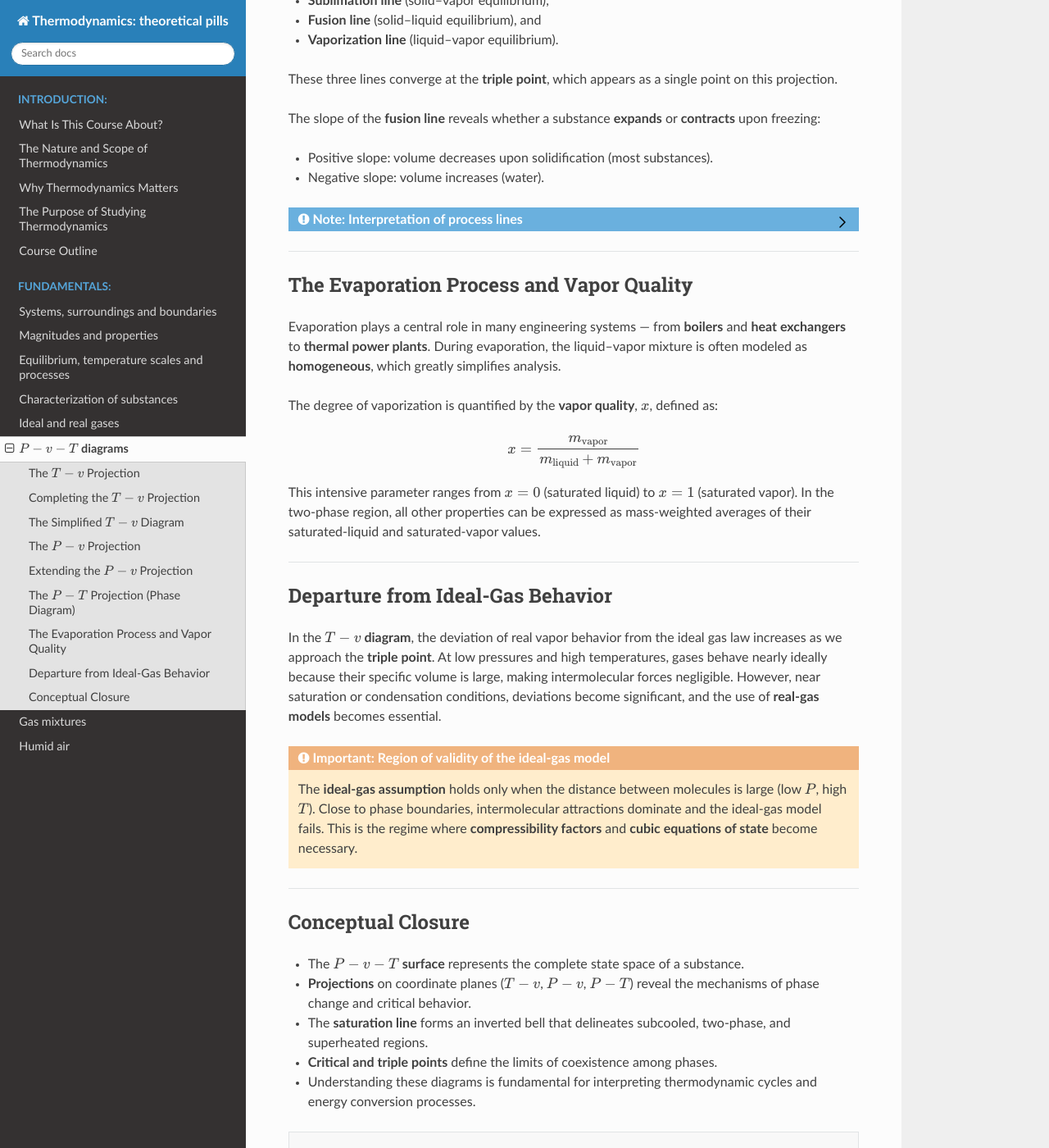
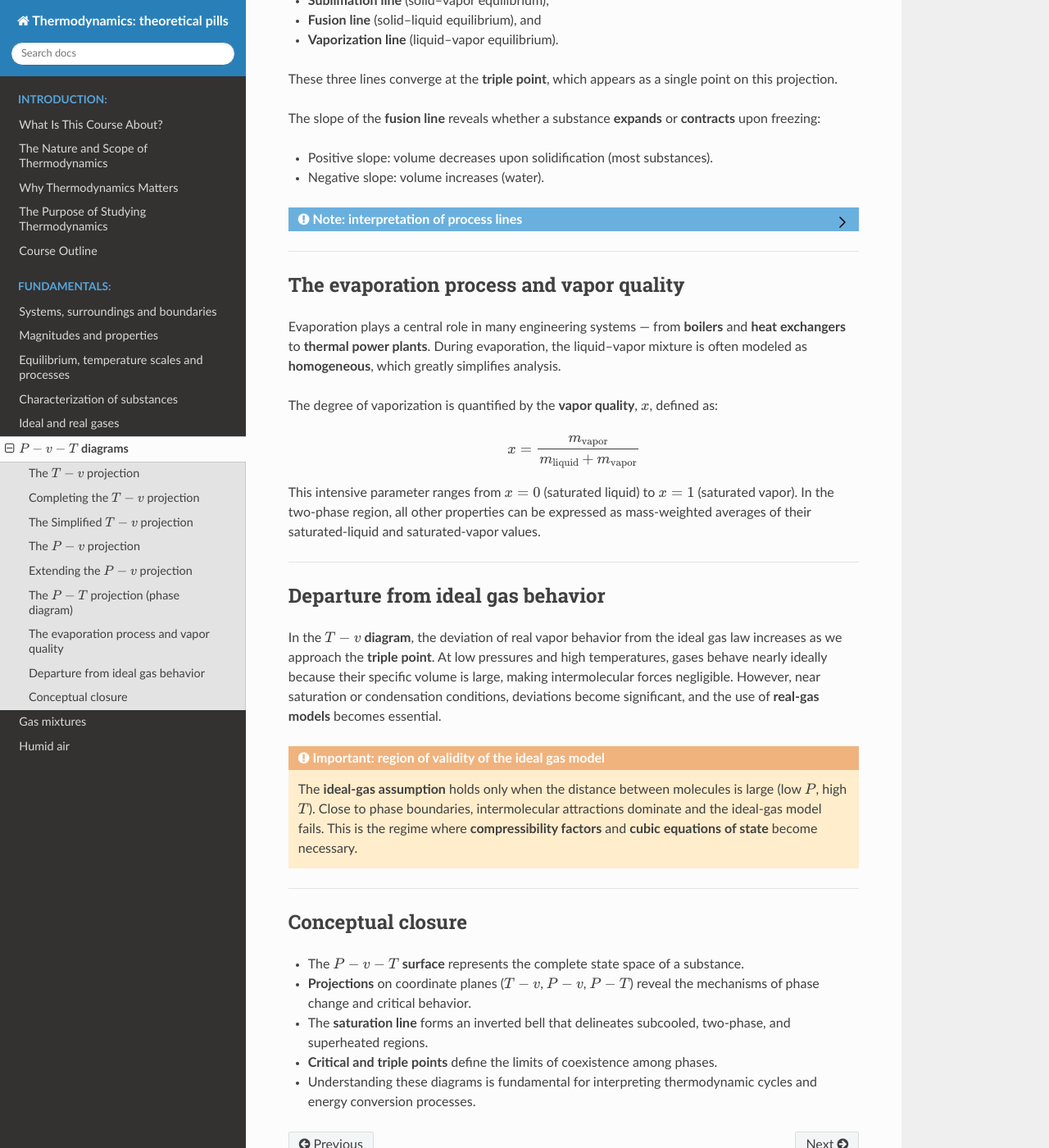
Before and after one commit to azarketa/Thermodynamics-theoretical-pills, a Sphinx documentation site: the page built from source/P-v-T_diagrams.md, in a window 1280 px wide and 1400 px high, scrolled down 3323 px. Shown: the whole window at 82% size. Built offline with Sphinx 7.4.7 and the Read the Docs theme 3.1.0, drawn with Linux system fonts in a browser that asks for light colours; some of the changed text lies outside the part shown.

Commit message:
Files updated

````diff
--- a/source/P-v-T_diagrams.md
+++ b/source/P-v-T_diagrams.md
@@ -1,5 +1,5 @@
 (sec_pvt_diagrams)=
-## $P-v-T$ Diagrams
+## $P-v-T$ diagrams
 
 Thermodynamic states of a pure substance can be described by the **triad of variables** $P$, $v$, and $T$.
 These quantities are linked by the {ref}`state relation <eq_general_state_equation>`, which defines the thermodynamic surface of the substance in a three-dimensional space.
@@ -15,7 +15,7 @@
 ---
 
 (subsec_tv_projection)=
-### The $T-v$ Projection
+### The $T-v$ projection
 
 Let us examine a simple and familiar system: a **piston–cylinder** filled with liquid water at atmospheric pressure ($P \approx 101 \ \text{kPa}$) and at an initial temperature of $20^{\circ}\text{C}$.
 The system is slowly heated by a thermal source such as a small burner.
@@ -40,7 +40,7 @@
    If heating continues beyond the saturated vapor state, the temperature rises above the saturation temperature.
    The vapor expands, the piston ascends further, and the gas approximately follows {ref}`the ideal-gas law <eq_ideal_gas_specific_form>`. The fluid in this region is the **superheated vapor**.
 
-:::{admonition} Important: Key observations in the $T-v$ diagram
+:::{admonition} Important: key observations in the $T-v$ diagram
 :class: warning
 
 * The **specific volume** of liquid water remains nearly constant until boiling begins.
@@ -51,7 +51,7 @@
 ---
 
 (subsec_completing_tv_projection)=
-### Completing the $T-v$ Projection
+### Completing the $T-v$ projection
 
 Repeating the experiment at different pressures reveals that:
 
@@ -78,7 +78,7 @@
 
     Supercritical fluids exhibit properties intermediate between those of gases and liquids and are used in specialized applications such as solvent extraction and supercritical drying.
 
-:::{admonition} Note: Pressure cookers and high-altitude boiling
+:::{admonition} Note: pressure cookers and high-altitude boiling
 :class: note, dropdown
 
 * In a **pressure cooker**, the internal pressure exceeds atmospheric pressure, allowing water to remain liquid above $100 \ ^{\circ}\text{C}$ and thus cook food faster.
@@ -90,7 +90,7 @@
 ---
 
 (subsec_simplified_tv_projection)=
-### The Simplified $T-v$ Diagram
+### The Simplified $T-v$ projection
 
 If we plot all saturation points for both liquid and vapor and connect them, we obtain the **saturation line**, which forms an **inverted bell**.
 The $T-v$ diagram can then be divided into distinct regions:
@@ -105,7 +105,7 @@
 ---
 
 (subsec_pv_projection)=
-### The $P-v$ Projection
+### The $P-v$ projection
 
 To complement the $T-v$ view, consider the same piston–cylinder system but now **maintain constant temperature** while varying pressure.
 
@@ -118,7 +118,7 @@
 
 The bell-shaped envelope again separates the single-phase regions from the two-phase mixture.
 
-:::{admonition} Note: Comparison between $T-v$ and $P-v$ diagrams
+:::{admonition} Note: comparison between $T-v$ and $P-v$ diagrams
 :class: note, dropdown
 
 * In the **liquid region**, specific volume varies little with $T$ or $P$.
@@ -129,7 +129,7 @@
 ---
 
 (subsec_extending_pv_projection)=
-### Extending the $P-v$ Projection
+### Extending the $P-v$ projection
 
 When extended to include the solid phase, the $P-v$ diagram displays additional features:
 
@@ -152,7 +152,7 @@
 
 (subsec_pt_projection)=
 
-### The $P-T$ Projection (Phase Diagram)
+### The $P-T$ projection (phase diagram)
 
 The **$P-T$ diagram**, or **phase diagram**, presents the phase boundaries more compactly.
 It displays the three fundamental lines:
@@ -168,7 +168,7 @@
 * Positive slope: volume decreases upon solidification (most substances).
 * Negative slope: volume increases (water).
 
-:::{admonition} Note: Interpretation of process lines
+:::{admonition} Note: interpretation of process lines
 :class: note, dropdown
 
 * **Vertical lines** correspond to isothermal processes (constant $T$).
@@ -186,7 +186,7 @@
 ---
 
 (subsec_evaporation_process)=
-### The Evaporation Process and Vapor Quality
+### The evaporation process and vapor quality
 
 Evaporation plays a central role in many engineering systems — from **boilers** and **heat exchangers** to **thermal power plants**.
 During evaporation, the liquid–vapor mixture is often modeled as **homogeneous**, which greatly simplifies analysis.
@@ -204,13 +204,13 @@
 ---
 
 (subsec_error_tv_diagram)=
-### Departure from Ideal-Gas Behavior
+### Departure from ideal gas behavior
 
 In the **$T-v$ diagram**, the deviation of real vapor behavior from the ideal gas law increases as we approach the **triple point**.
 At low pressures and high temperatures, gases behave nearly ideally because their specific volume is large, making intermolecular forces negligible.
 However, near saturation or condensation conditions, deviations become significant, and the use of **real-gas models** becomes essential.
 
-:::{admonition} Important: Region of validity of the ideal-gas model
+:::{admonition} Important: region of validity of the ideal gas model
 :class: warning
 The **ideal-gas assumption** holds only when the distance between molecules is large (low $P$, high $T$).
 Close to phase boundaries, intermolecular attractions dominate and the ideal-gas model fails.
@@ -220,15 +220,10 @@
 ---
 
 (subsec_conceptual_closure_pvt)=
-### Conceptual Closure
+### Conceptual closure
 
 * The **$P-v-T$ surface** represents the complete state space of a substance.
 * **Projections** on coordinate planes ($T-v$, $P-v$, $P-T$) reveal the mechanisms of phase change and critical behavior.
 * The **saturation line** forms an inverted bell that delineates subcooled, two-phase, and superheated regions.
 * **Critical and triple points** define the limits of coexistence among phases.
 * Understanding these diagrams is fundamental for interpreting thermodynamic cycles and energy conversion processes.
-
-
-```python
-
-```
````
Also changed, not shown: source/Ideal_and_real_gases.md (+16 -16 lines).
